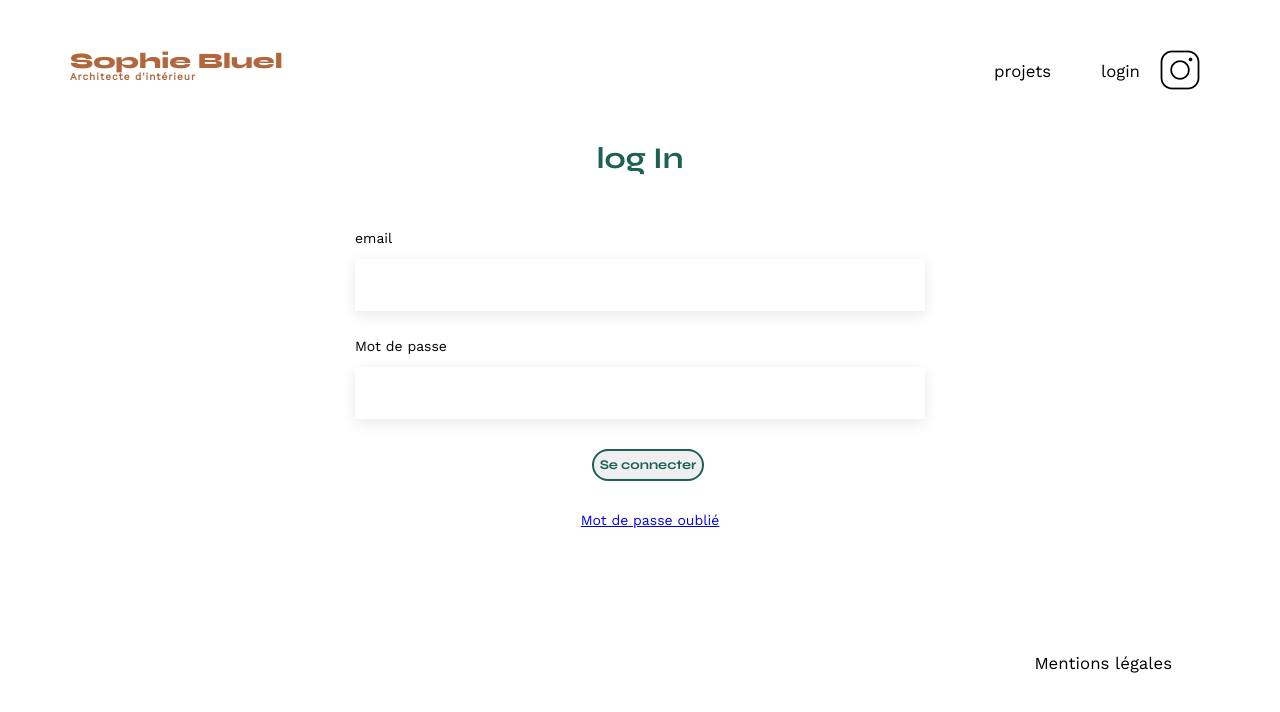
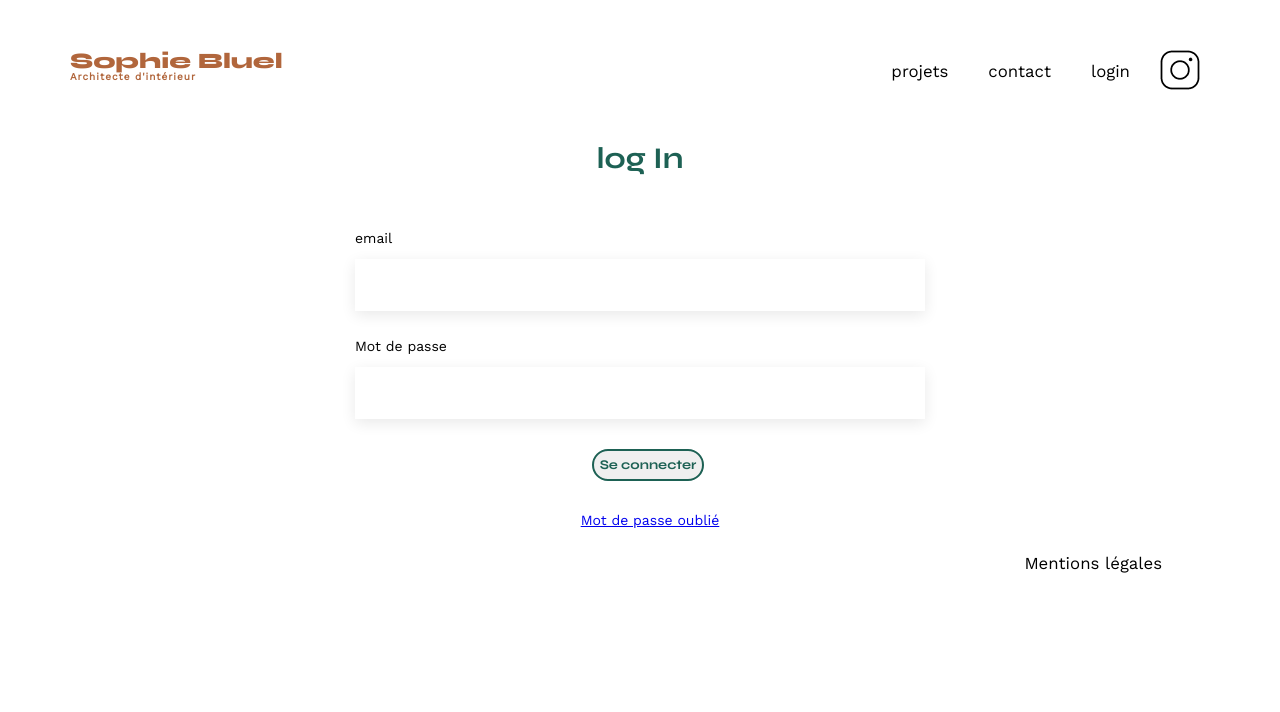
Before and after one commit to 2312-1972/Sophie-Bluel, a plain HTML site: page FrontEnd/login.html in a window 1280 px wide. Drawn offline with nearby package versions, Linux system fonts and the light colour scheme.

```diff
--- a/FrontEnd/assets/style.css
+++ b/FrontEnd/assets/style.css
@@ -133,6 +133,7 @@
   margin: auto;
   font-family: "Work Sans";
   font-size: 14px;
+
 }
 header {
   display: flex;
@@ -185,6 +186,17 @@
   color: #b1663c;
 }
 li:hover {
+  color: #b1663c;
+}
+.navfooter {
+  padding: 0 10px;
+  font-size: 1.5em;
+  font: inherit;
+  vertical-align: baseline;
+  text-decoration: none;
+  color: black;
+}
+.navfooter:hover {
   color: #b1663c;
 }
 #introduction {
@@ -308,4 +320,5 @@
   display: flex;
   justify-content: flex-end;
   margin: 2em;
+  margin-bottom: 5px;
 }
--- a/FrontEnd/login.html
+++ b/FrontEnd/login.html
@@ -26,7 +26,7 @@
             <ul>
                 <li id="projets" ></li>
                 <li id="contacter"></li>
-                <li id="login">login</li>
+                <li id="login"></li>
                 <li><img src="./assets/icons/instagram.png" alt="Instagram"></li>
             </ul>
         </nav>
@@ -71,12 +71,12 @@
             <!-- <a  href="index.html" >Mot de passe Oublié</a> -->
         </section>
     </main>
-    <footer id="#mentions">
-     <!--    <nav>
-            <ul >
-                <li>Mentions Légales</li>
-            </ul>
-        </nav>-->
+    <footer>
+        <!-- <nav>
+			<ul>
+				<li>Mentions Légales</li>
+			</ul>
+		</nav> -->
     </footer>
     <script src="./login.js"></script>
 </body>
--- a/FrontEnd/login.js
+++ b/FrontEnd/login.js
@@ -19,16 +19,40 @@
     });
   });
 }
+
+function navHeader() {
+  // création dynamique de la nav header +liens actifs//
+  //lien projet
   const liProjets = document.querySelector("#projets");
   //création du lien vers la page projets
   const lienProjets = document.createElement("a");
   lienProjets.href = "./index.html";
   lienProjets.innerText = "projets";
-// lienProjets.style = "text-decoration:none";
-// lienProjets.style.color = "black";
   document.querySelector("lienProjets");
   lienProjets.className = "liheader";
   liProjets.appendChild(lienProjets);
+
+  //lien contact
+  const liContact = document.querySelector("#contacter");
+  //création du lien vers la page contact
+  const lienContact = document.createElement("a");
+  lienContact.href = "#";
+  lienContact.innerText = "contact";
+  document.querySelector("lienContact");
+  lienContact.className = "liheader";
+  liContact.appendChild(lienContact);
+
+  //lien Login
+  const liLogin = document.querySelector("#login");
+  //création du lien vers la page contact
+  const lienLogin = document.createElement("a");
+  lienLogin.href = "#";
+  lienLogin.innerText = "login";
+  document.querySelector("lienLogin");
+  lienLogin.className = "liheader";
+  liLogin.appendChild(lienLogin);
+}
+navHeader();
 
 //effacement de la zone introduction et portfolio
 document.querySelector("#introduction").remove();
@@ -57,6 +81,7 @@
 lostMdp.textContent = "Mot de passe oublié";
 lostMdp.style.paddingLeft = "20px";
 lostMdp.id = "lost";
+
 contact.appendChild(lostMdpBlock);
 lostMdpBlock.appendChild(lostMdp);
 
@@ -68,13 +93,18 @@
 const ulFooter = document.createElement("ul");
 ulFooter.id = "#ulFooter";
 const liFooter = document.createElement("li");
-liFooter.textContent = "Mentions légales";
-liFooter.style.paddingTop = "100px";
-liFooter.id = "#liFooter";
+const lienLiFooter = document.createElement("a");
+lienLiFooter.textContent = "Mentions légales";
+lienLiFooter.style.paddingTop = "100px";
+lienLiFooter.id = "#LiFooter";
+lienLiFooter.href = "#";
+document.querySelector("liFooter");
+lienLiFooter.className = "navfooter";
 
 footer.appendChild(navFooter);
 navFooter.appendChild(ulFooter);
 ulFooter.appendChild(liFooter);
+liFooter.appendChild(lienLiFooter);
 
 let a = document.querySelector("#lost");
 a.onclick = () => {
--- a/FrontEnd/script.js
+++ b/FrontEnd/script.js
@@ -21,7 +21,11 @@
       }
     });
   });
-}
+};
+
+
+//navHeader();
+
 //création de la fonction asynchrone récupérant la promesse couplé a await
 //permettant au reste du script de continuer à s'exécuter.
 const ficheTravaux = async () => {
```
Also changed, not shown: FrontEnd/filter.js (+8 -4 lines), FrontEnd/index.html (+1 -1 lines). Lines whose indentation alone changed are shown as unchanged.
